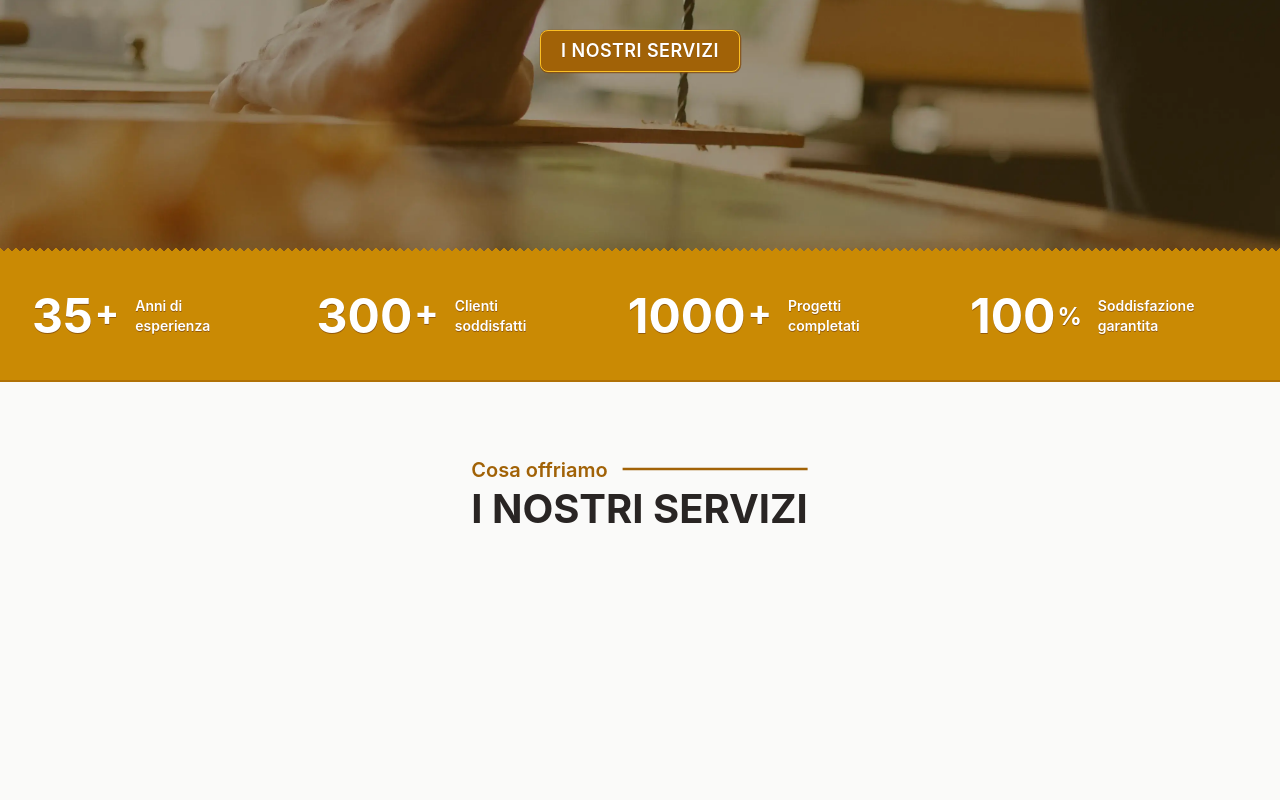
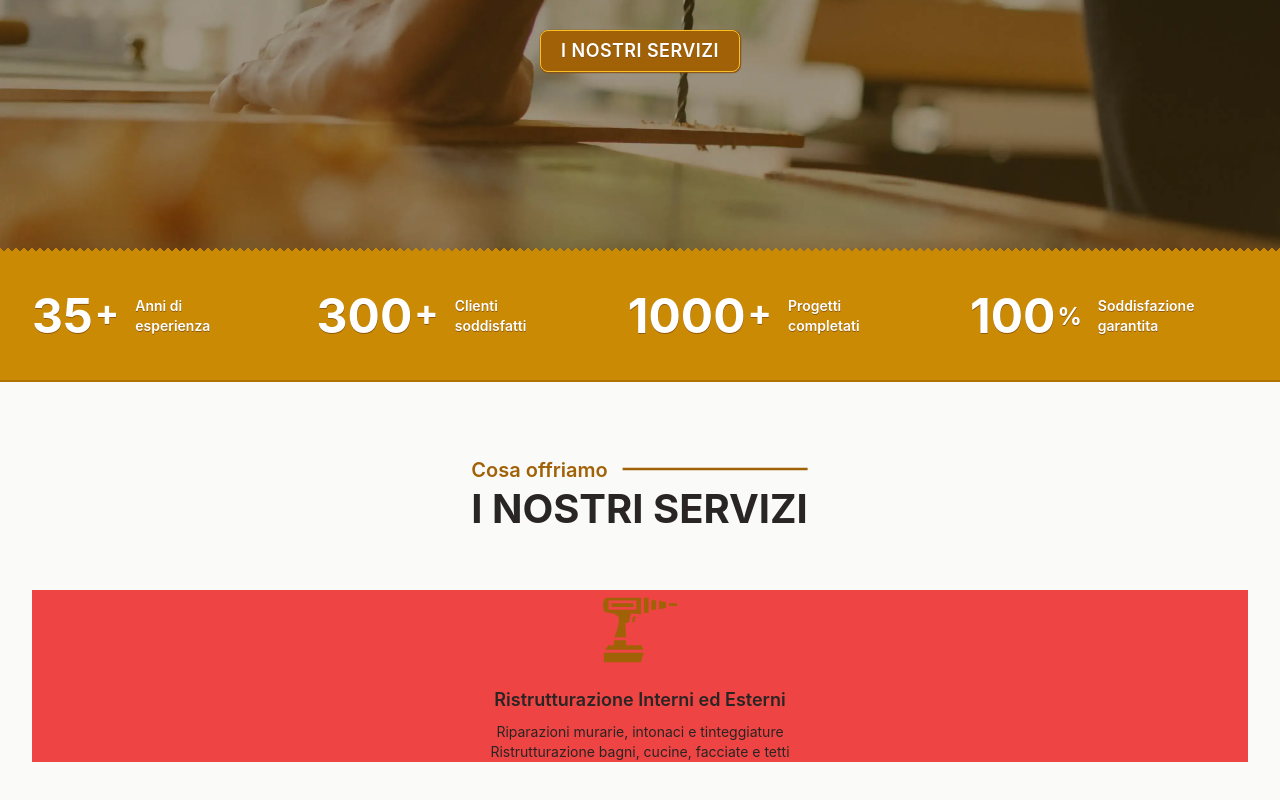
Before and after one commit to emanuelefavero/edil-2-esse, a Next.js app: page / in a window 1280 px wide. Shown: the part 422-1222 px from the top of the page. Before the commit the page ends 1028 px from the top, so only its background shows below. Built offline with nearby package versions, Linux system fonts and the light colour scheme.

Commit message:
add ServicesList and ServiceCard

```diff
--- a/components/ServicesSection.tsx
+++ b/components/ServicesSection.tsx
@@ -1,9 +1,11 @@
-import GiDrillIcon from './icons/GiDrillIcon'
+import { servicesItems, IServicesItem } from '@/data/servicesItems'
+import GiDrillIcon from '@/components/icons/GiDrillIcon'
 
 export default function Component() {
   return (
     <section className='w-full max-w-screen-2xl flex items-center justify-center flex-col px-8 py-20'>
       <ServicesTitle />
+      <ServicesList />
     </section>
   )
 }
@@ -25,4 +27,42 @@ function ServicesTitle() {
   )
 }
 
-function ServicesList() {}
+function ServicesList() {
+  return (
+    <ul className='w-full grid grid-cols-1 gap-8 mt-16 bg-red-500'>
+      {servicesItems.map((item) => (
+        <ServiceCard key={item.id} item={item} />
+      ))}
+    </ul>
+  )
+}
+
+interface ServiceCardProps {
+  item: IServicesItem
+}
+
+function ServiceCard({ item }: ServiceCardProps) {
+  const Icon = () => {
+    const className = 'w-20 h-20'
+    switch (item.icon) {
+      case 'drill':
+        return <GiDrillIcon className={className} />
+      default:
+        return <GiDrillIcon className={className} />
+    }
+  }
+
+  return (
+    <li className='flex flex-col items-center justify-center bg-red-500'>
+      <div>
+        <Icon />
+      </div>
+      <h3 className='mt-4 text-lg font-semibold text-center'>{item.title}</h3>
+      <ul className='mt-2 text-sm text-center'>
+        {item.list.map((item, index) => (
+          <li key={index}>{item}</li>
+        ))}
+      </ul>
+    </li>
+  )
+}
--- a/data/servicesItems.ts
+++ b/data/servicesItems.ts
@@ -1,11 +1,8 @@
-import { ReactNode } from 'react'
-import GiDrillIcon from '@/components/icons/GiDrillIcon'
-
 export interface IServicesItem {
   id: number
   title: string
   list: string[]
-  icon: ReactNode
+  icon: string
 }
 
 export const servicesItems = [
@@ -16,6 +13,6 @@ export const servicesItems = [
       'Riparazioni murarie, intonaci e tinteggiature',
       'Ristrutturazione bagni, cucine, facciate e tetti',
     ],
-    icon: GiDrillIcon,
+    icon: 'drill',
   },
 ]
```
